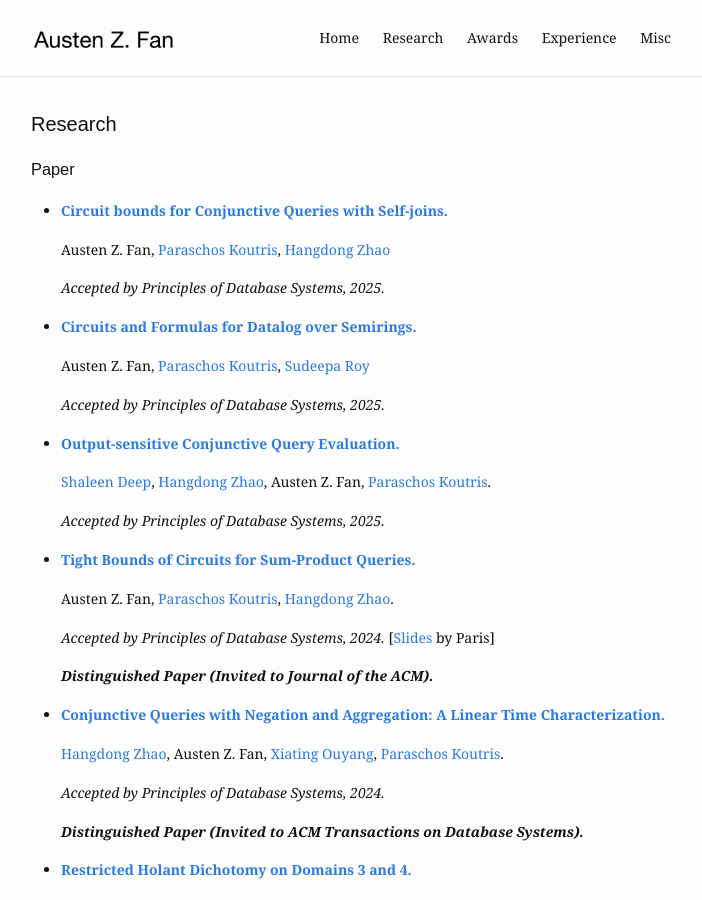
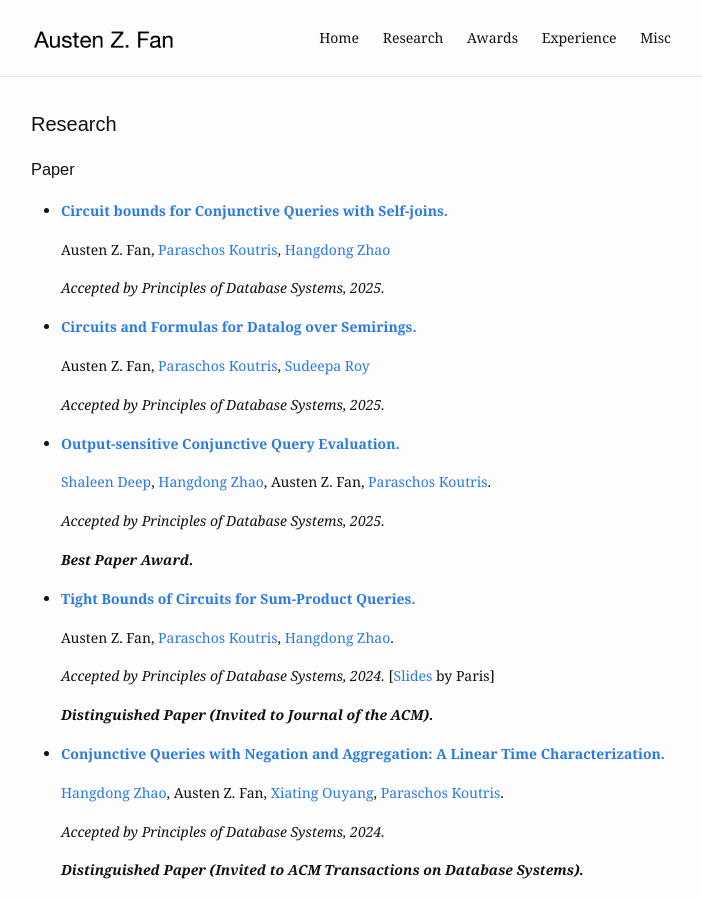
Before and after one commit to Austen-Z-Fan/Austen-Z-Fan.github.io, a Jekyll site: the page built from research.md, in a window 1280 px wide and 900 px high. Shown: the whole window, without its empty margins (289-991 px from the left). Built offline with Jekyll 4.4.1, drawn with Linux system fonts in a browser that asks for light colours.

Commit message:
best paper award

```diff
--- a/research.md
+++ b/research.md
@@ -22,6 +22,8 @@ slug: /research
   [Shaleen Deep](https://pages.cs.wisc.edu/~shaleen/), [Hangdong Zhao](https://pages.cs.wisc.edu/~hangdong/), Austen Z. Fan, [Paraschos Koutris](https://pages.cs.wisc.edu/~paris/).
 
   *Accepted by Principles of Database Systems, 2025.*
+
+  ***Best Paper Award.***
 
 * [**Tight Bounds of Circuits for Sum-Product Queries.**](https://dl.acm.org/doi/10.1145/3651588)
 
```
Also changed, not shown: 2 other files.
